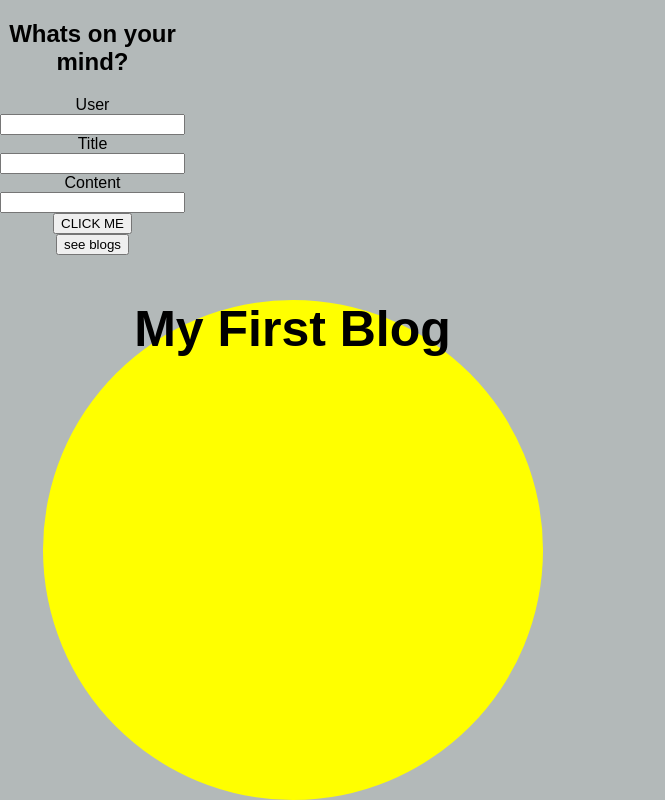
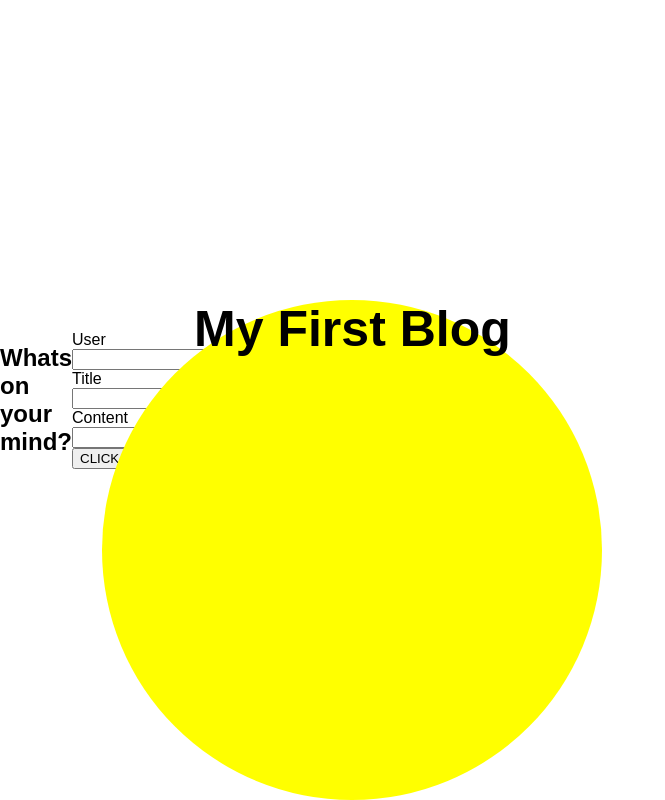
Before and after one commit to zviangi10/Personal-Blog, a plain HTML site: page index.html in a window 1280 px wide. Shown: the whole page, without its empty margins (0-665 px from the left). Drawn offline with Linux system fonts and the light colour scheme.

Commit message:
css style

```diff
--- a/assets/form.css
+++ b/assets/form.css
@@ -0,0 +1,7 @@
+* {
+    font-family: Impact, Haettenschweiler, 'Arial Narrow Bold', sans-serif;
+}
+
+#goodForm {
+display: inline-block;
+}
--- a/assets/style.css
+++ b/assets/style.css
@@ -1,9 +1,29 @@
-:root {
-    --content-height: 500px;
+body {
+    font-family: Arial, Helvetica, sans-serif;
+    display: flex;
+    justify-content:center;
+    align-items:center;
+    height:0%;
+
+
 }
 
-body {
-    font-family: sans-serif;
-    background-color: rgb(179, 185, 185);
-    text-align: center;
-}
+.circle {
+    width: 500px;
+    height: 500px;
+    background-color: rgb(255, 0, 251);
+    border-radius: 50%;
+    position: absolute;
+    left: 10%;
+    top: 50%;
+    transform: translate(-10%, -20%);
+  }
+
+  .circle p {
+    margin: 35%;
+    justify-content:center;
+    align-items:center;
+    text-align:center;
+    font-size: 50px;
+    font-weight: bold;
+  }
```
